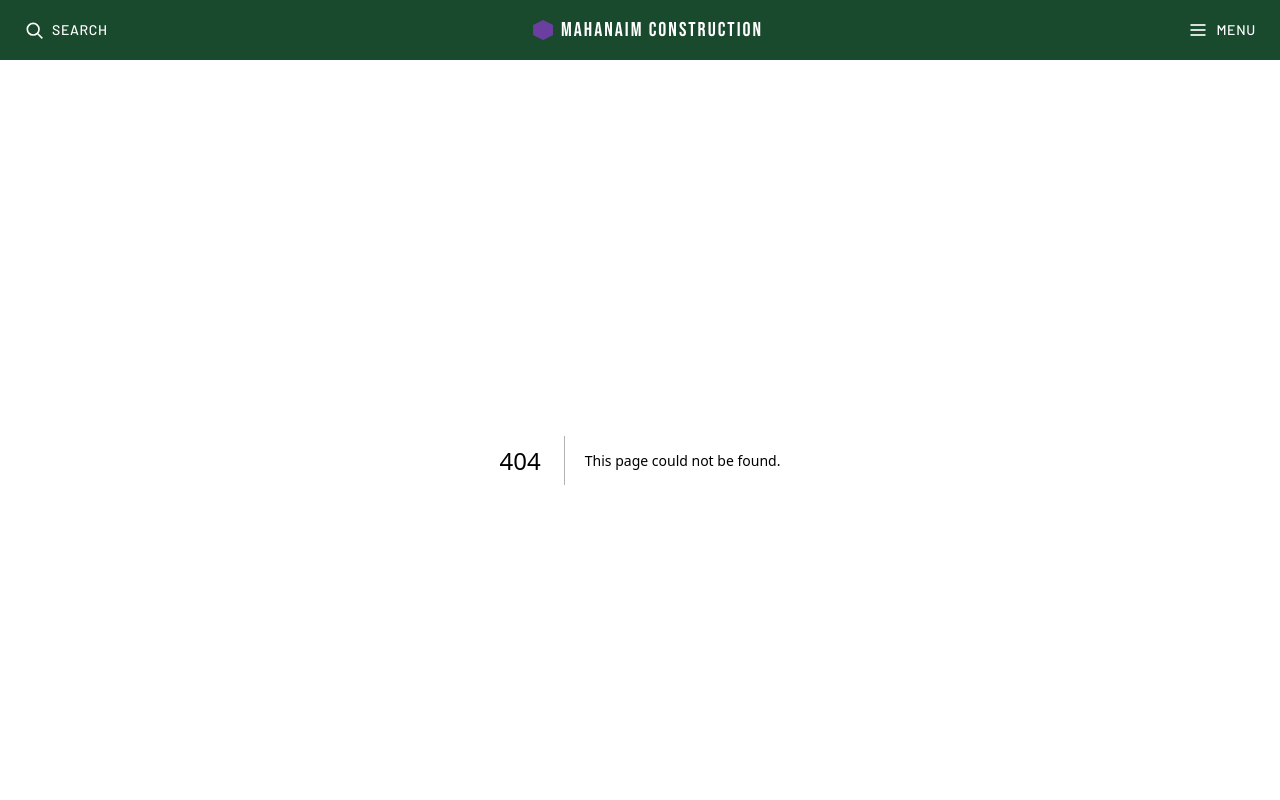
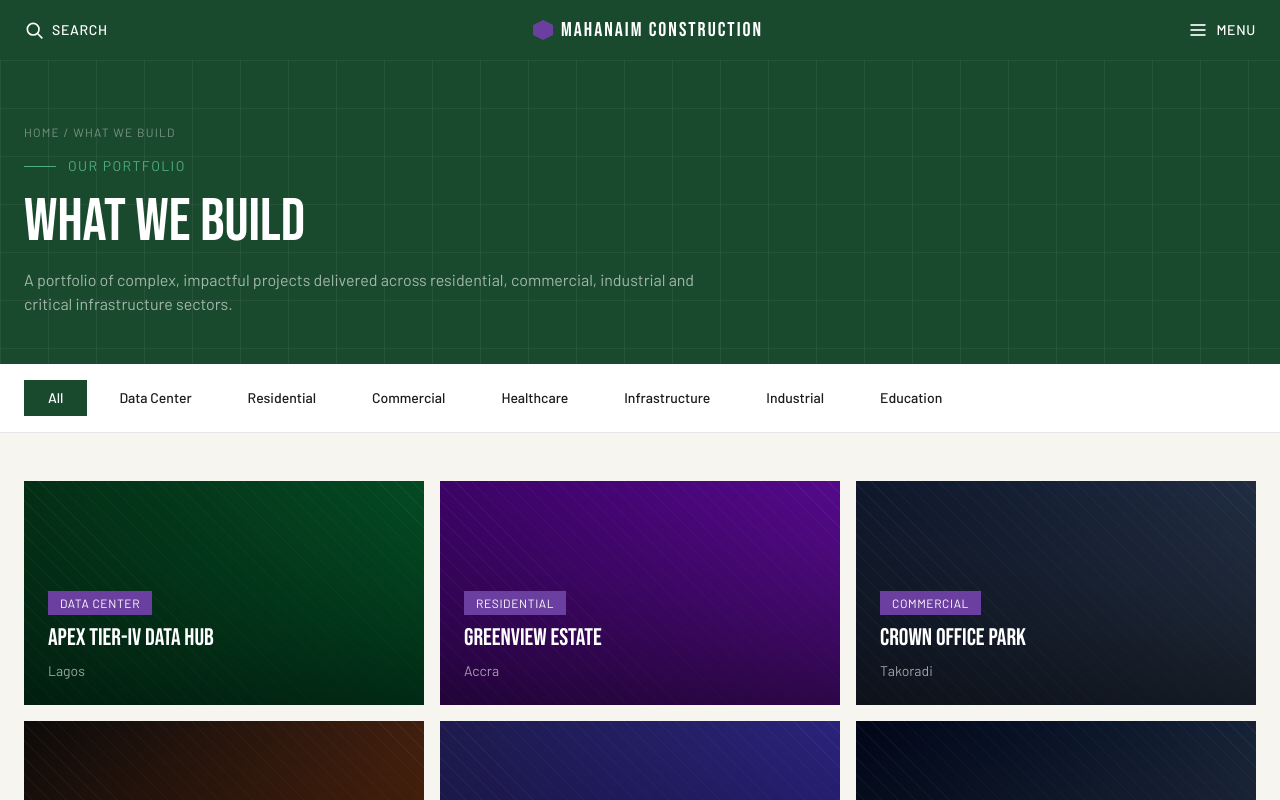
Before and after one commit to Nyame100/mahanaim-construction, a Next.js app: page /what-we-build in a window 1280 px wide. Before the commit this address had no page. Shown: the top 800 px of the page. Built offline with nearby package versions, Linux system fonts and the light colour scheme.

Commit message:
feat: add What We Build  page with interactive sector filter

```diff
--- /dev/null
+++ b/src/app/what-we-build/page.tsx
@@ -0,0 +1,118 @@
+'use client'
+
+import { useState } from 'react'
+import PageHero from '@/components/ui/PageHero'
+import CTABand from '@/components/home/CTABand'
+
+interface Project {
+  title: string
+  location: string
+  sector: string
+  gradient: string
+}
+
+const projects: Project[] = [
+  { title: 'Apex Tier-IV Data Hub',       location: 'Lagos',      sector: 'Data Center',    gradient: 'bg-gradient-to-br from-green-950 to-green-800'   },
+  { title: 'Greenview Estate',            location: 'Accra',      sector: 'Residential',    gradient: 'bg-gradient-to-br from-purple-950 to-purple-800'  },
+  { title: 'Crown Office Park',           location: 'Takoradi',   sector: 'Commercial',     gradient: 'bg-gradient-to-br from-slate-900 to-slate-700'    },
+  { title: 'Unity Medical Centre',        location: 'Kumasi',     sector: 'Healthcare',     gradient: 'bg-gradient-to-br from-stone-950 to-amber-900'    },
+  { title: 'Northern Corridor Road',      location: 'Tema',       sector: 'Infrastructure', gradient: 'bg-gradient-to-br from-indigo-950 to-indigo-800'  },
+  { title: 'Meridian Warehouse Complex',  location: 'Ogun State', sector: 'Industrial',     gradient: 'bg-gradient-to-br from-slate-950 to-slate-700'    },
+  { title: 'Pinnacle Academy Campus',     location: 'Kumasi',     sector: 'Education',      gradient: 'bg-gradient-to-br from-green-950 to-green-700'    },
+  { title: 'Harbour View Mall',           location: 'Accra',      sector: 'Commercial',     gradient: 'bg-gradient-to-br from-purple-950 to-purple-700'  },
+]
+
+// Set deduplicates values; Array.from converts it back to an array for mapping
+const sectors = Array.from(new Set(projects.map((p) => p.sector)))
+
+// Diagonal texture — no Tailwind utility exists for repeating diagonal lines
+const diagonalPattern: React.CSSProperties = {
+  backgroundImage:
+    'repeating-linear-gradient(45deg, rgba(255,255,255,0.04) 0px, rgba(255,255,255,0.04) 1px, transparent 1px, transparent 12px)',
+}
+
+export default function WhatWeBuildPage() {
+  const [activeSector, setActiveSector] = useState<string | null>(null)
+
+  const filteredProjects = activeSector
+    ? projects.filter((p) => p.sector === activeSector)
+    : projects
+
+  return (
+    <>
+      <PageHero
+        title="What We Build"
+        subtitle="A portfolio of complex, impactful projects delivered across residential, commercial, industrial and critical infrastructure sectors."
+        breadcrumb="What We Build"
+        eyebrow="Our Portfolio"
+      />
+
+      {/* Sticky sector filter bar */}
+      <div className="bg-white border-b border-gray-200 py-md sticky top-14 z-40">
+        <div className="container mx-auto px-lg flex items-center gap-sm flex-wrap">
+          <button
+            type="button"
+            onClick={() => setActiveSector(null)}
+            className={[
+              'px-lg py-sm font-body text-sm font-medium transition-colors cursor-pointer',
+              activeSector === null
+                ? 'bg-brand-green-dark text-white'
+                : 'bg-transparent text-brand-charcoal hover:bg-brand-off-white',
+            ].join(' ')}
+          >
+            All
+          </button>
+
+          {sectors.map((sector) => (
+            <button
+              key={sector}
+              type="button"
+              onClick={() => setActiveSector(sector)}
+              className={[
+                'px-lg py-sm font-body text-sm font-medium transition-colors cursor-pointer',
+                activeSector === sector
+                  ? 'bg-brand-green-dark text-white'
+                  : 'bg-transparent text-brand-charcoal hover:bg-brand-off-white',
+              ].join(' ')}
+            >
+              {sector}
+            </button>
+          ))}
+        </div>
+      </div>
+
+      {/* Projects grid */}
+      <section className="bg-brand-off-white py-xxl">
+        <div className="container mx-auto px-lg">
+          <div className="grid grid-cols-3 gap-md">
+            {filteredProjects.map((project) => (
+              <div
+                key={project.title}
+                className={`relative overflow-hidden min-h-56 ${project.gradient}`}
+              >
+                {/* Diagonal line texture */}
+                <div className="absolute inset-0" style={diagonalPattern} />
+
+                {/* Bottom fade */}
+                <div className="absolute inset-0 bg-gradient-to-t from-black/60 to-transparent" />
+
+                {/* Card content */}
+                <div className="absolute bottom-0 left-0 right-0 p-lg flex flex-col gap-2">
+                  <span className="self-start px-3 py-1 bg-brand-purple-mid text-white font-body text-xs uppercase tracking-wider">
+                    {project.sector}
+                  </span>
+                  <h3 className="font-display text-2xl leading-tight text-white">
+                    {project.title}
+                  </h3>
+                  <p className="font-body text-sm text-white/60">{project.location}</p>
+                </div>
+              </div>
+            ))}
+          </div>
+        </div>
+      </section>
+
+      <CTABand />
+    </>
+  )
+}
```
